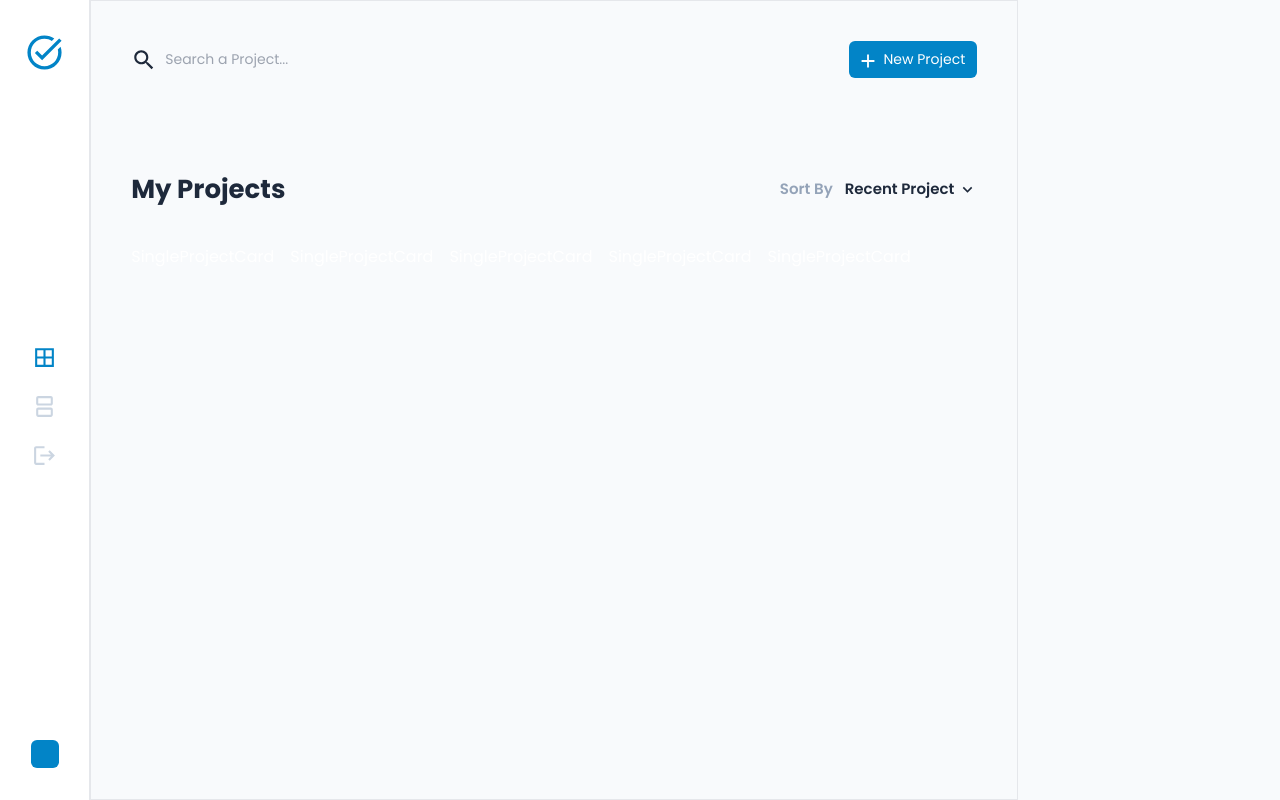
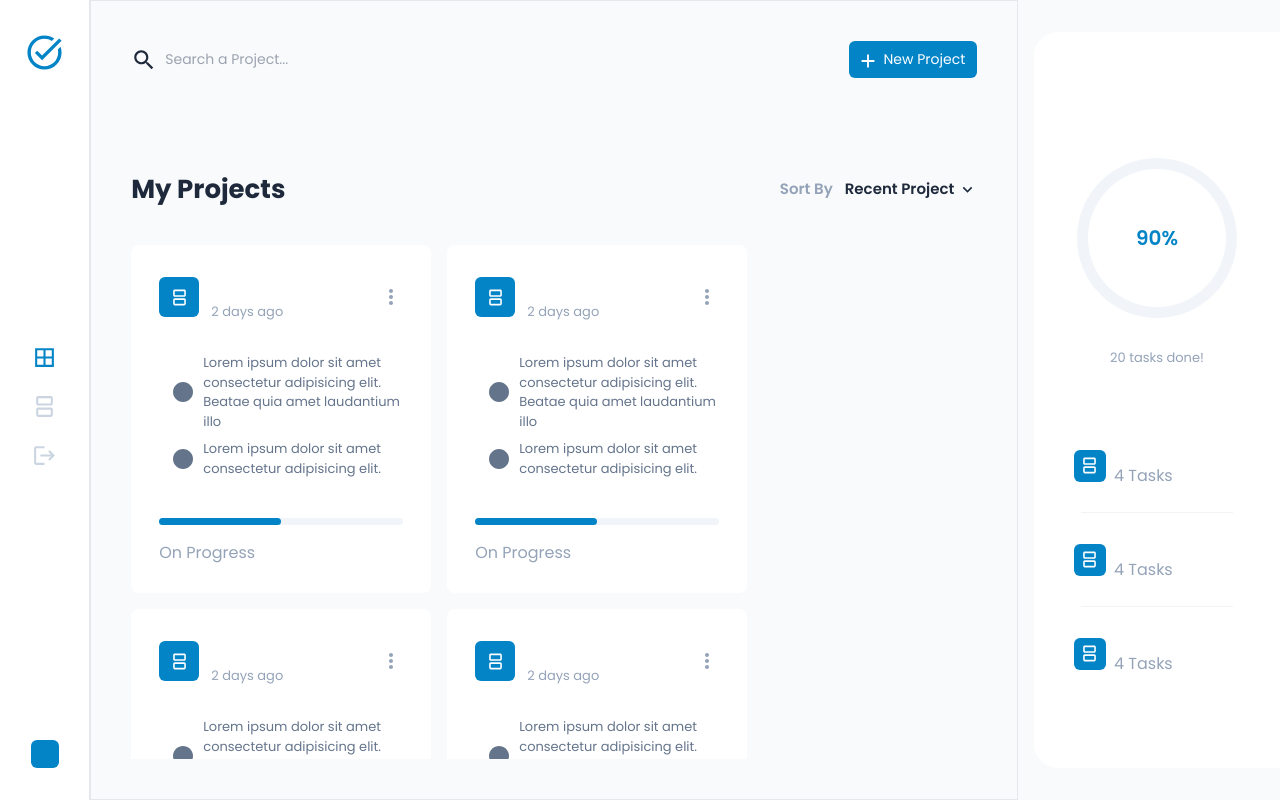
Before and after one commit to ivandj0h/project-manager-app, a Next.js app: page / in a window 1280 px wide. Built offline with nearby package versions, Linux system fonts and the light colour scheme.

Commit message:
continue working with layouts

```diff
--- a/app/pages/AllProjects.tsx
+++ b/app/pages/AllProjects.tsx
@@ -2,12 +2,14 @@
 import ProjectsHeader from "./components/ProjectsHeader";
 import ProjectsSubHeader from "./components/ProjectsSubHeader";
 import AllProjectsSection from "./components/AllProjectsSection";
+import StatsRightSideBar from "./components/StatsRightSideBar";
 
 const AllProjects = () => {
   return (
     <div className="bg-slate-50 w-full min-h-screen flex">
       <AllProjectsArea />
       {/* Project Sidebar we're going to add */}
+      <StatsRightSideBar />
     </div>
   );
 
--- a/app/pages/components/SingleProjectCard.tsx
+++ b/app/pages/components/SingleProjectCard.tsx
@@ -1,7 +1,77 @@
 import React from "react";
+import SplitScreenIcon from "@mui/icons-material/SplitScreen";
+import MoreVertIcon from "@mui/icons-material/MoreVert";
+import CircleIcon from "@mui/icons-material/Circle";
 
 const SingleProjectCard = () => {
-  return <div>SingleProjectCard</div>;
+  return (
+    <li className="w-[300px] flex flex-col gap-8 rounded-lg p-7 bg-white">
+      <ProjectCardHeader />
+      <ProjectCardBody />
+      <ProjectCardFooter />
+    </li>
+  );
+
+  function ProjectCardHeader() {
+    return (
+      <div className="flex justify-between items-center">
+        {/* Title and Icon */}
+        <div className="flex gap-3 items-center">
+          {/* Project Icon */}
+          <div className="bg-sky-600 flex justify-center items-center w-[40px] h-[40px] rounded-md">
+            <SplitScreenIcon sx={{ fontSize: "19px" }} className="text-white" />
+          </div>
+          {/* Project Title */}
+          <div className="flex flex-col">
+            <span className="font-semibold text-[19px]">Project Title</span>
+            <span className="text-slate-400 text-[13px]">2 days ago</span>
+          </div>
+          {/* Progress Bar */}
+        </div>
+        {/* More Options */}
+        <div>
+          <MoreVertIcon className="text-slate-400 text-[19px] cursor-pointer" />
+        </div>
+      </div>
+    );
+  }
+
+  function ProjectCardBody() {
+    return (
+      <ul className="text-slate-500 text-[13px] flex flex-col gap-2 ml-3">
+        <li className="flex gap-2 items-center">
+          <CircleIcon className="text-[8px]" />
+          <span>
+            Lorem ipsum dolor sit amet consectetur adipisicing elit. Beatae quia
+            amet laudantium illo
+          </span>
+        </li>
+        <li className="flex gap-2 items-center">
+          <CircleIcon className="text-[8px]" />
+          <span>Lorem ipsum dolor sit amet consectetur adipisicing elit.</span>
+        </li>
+      </ul>
+    );
+  }
+
+  function ProjectCardFooter() {
+    return (
+      <div className="flex gap-4 flex-col mt-2">
+        <div className="text-[12px] gap-3 items-center flex w-full">
+          <div className="w-full h-[7px] rounded-xl bg-slate-100 overflow-hidden">
+            <div className="w-1/2 bg-sky-600 h-full rounded-r-xl"></div>
+          </div>
+        </div>
+        <div className="flex justify-between">
+          <p className="text-[13] text-slate-400">On Progress</p>
+          <div>
+            {/* <ListIcon /> */}
+            <p>78%</p>
+          </div>
+        </div>
+      </div>
+    );
+  }
 };
 
 export default SingleProjectCard;
--- /dev/null
+++ b/app/pages/components/StatsRightSideBar.tsx
@@ -0,0 +1,78 @@
+import React from "react";
+import SplitScreenIcon from "@mui/icons-material/SplitScreen";
+
+const StatsRightSideBar = () => {
+  return (
+    <div className="w-[22%] flex justify-end items-center">
+      {/* White Background */}
+      <div className="h-[92%] w-[94%] bg-white rounded-l-3xl p-3 flex flex-col">
+        {/* Header */}
+        <Header />
+        {/* Circular Chart and the Labels */}
+        <div>
+          <CircularChart />
+          <ProjectCompletedLabels />
+        </div>
+        {/* ProjectsList */}
+        <ProjectsList />
+      </div>
+    </div>
+  );
+
+  function Header() {
+    return (
+      <h2 className="text-[22px] font-bold text-center mt-7">
+        Projects Completed!
+      </h2>
+    );
+  }
+  function CircularChart() {
+    return (
+      <div className="flex justify-center items-center">
+        <div className="w-40 h-40 bg-slate-100 mt-5 rounded-full flex items-center justify-center">
+          <div className="w-[86%] flex justify-center items-center h-[86%] bg-white rounded-full">
+            <span className="text-xl font-semibold text-sky-600">90%</span>
+          </div>
+        </div>
+      </div>
+    );
+  }
+  function ProjectCompletedLabels() {
+    return (
+      <div className="flex justify-center flex-col gap-1 items-center">
+        <p className="font-bold text-[17px]">10 Completed</p>
+        <p className="text-[13px] text-slate-400">20 tasks done!</p>
+      </div>
+    );
+  }
+
+  function ProjectsList() {
+    return (
+      <ul className="flex flex-col gap-3 mt-16 mx-4 overflow-auto">
+        <SingleProject />
+        <hr className="w-[80%] mx-auto text-slate-100 opacity-50" />
+
+        <SingleProject />
+        <hr className="w-[80%] mx-auto text-slate-100 opacity-50" />
+
+        <SingleProject />
+      </ul>
+    );
+  }
+
+  function SingleProject() {
+    return (
+      <li className="flex p-3 gap-2 items-center">
+        <div className="w-8 h-8 bg-sky-600 rounded-md justify-center items-center flex text-white">
+          <SplitScreenIcon sx={{ fontSize: "19px" }} />
+        </div>
+        <ul>
+          <li className="text-[14px] font-semibold">Project 1</li>
+          <li className="text-[12] text-slate-400">4 Tasks</li>
+        </ul>
+      </li>
+    );
+  }
+};
+
+export default StatsRightSideBar;
```
Also changed, not shown: screenshoots/temp_design.png (added), 1 other file (tests, documents, lock files or other folders).
